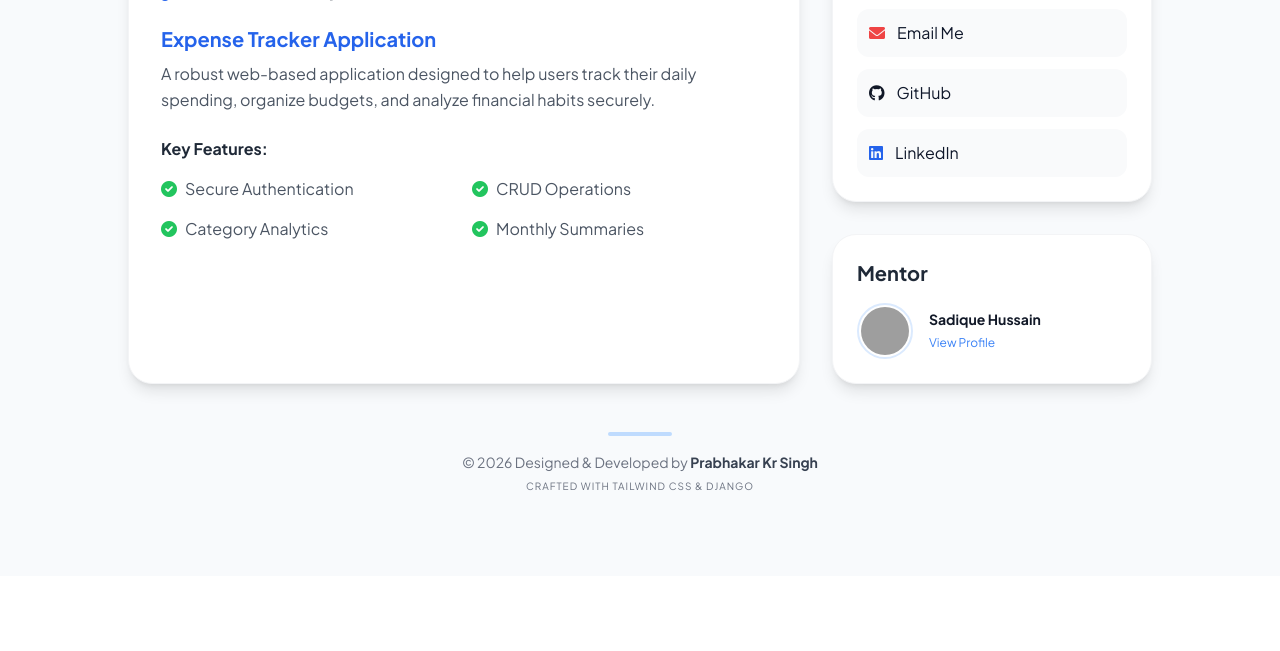
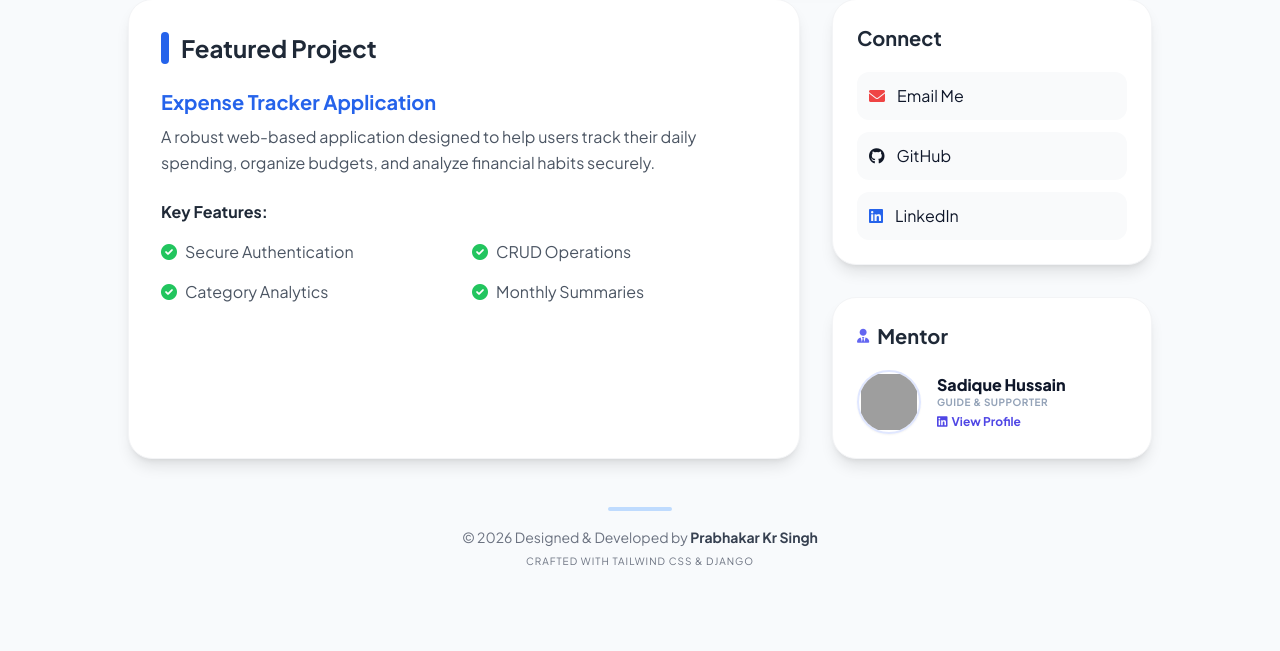
Before and after one commit to prabhakarsingh2007/expense, a Django app: page /about/ in a window 1280 px wide. Shown: the part 584-1235 px from the top of the page. Before the commit the page ends 1075 px from the top, so only its background shows below. Run offline with Django 5.2, Linux system fonts and the light colour scheme; the visitor is signed in with stand-in values (Sample User, id 1); data that the repository does not hold is empty; some libraries are stand-ins or nearby versions; grey boxes are pictures that could not be loaded.

Commit message:
feat: Enhance about me section with improved layout and styling

```diff
--- a/expense_tracker/expenses/templates/expenses/about_me.html
+++ b/expense_tracker/expenses/templates/expenses/about_me.html
@@ -11,16 +11,22 @@
         <div class="bg-white rounded-3xl shadow-xl overflow-hidden mb-8 border border-gray-100">
             <div class="md:flex items-center p-8 md:p-12 gap-10">
                 <div class="md:w-1/3 flex justify-center mb-6 md:mb-0">
-                    <div class="relative">
+                    <div class="relative group">
+                        <div class="w-64 h-80 overflow-hidden rounded-3xl border-4 border-white shadow-2xl bg-gray-50">
                             <img src="{% static 'expenses_tracker/images/mypic.jpg' %}"
-                             onerror="this.onerror=null;this.src='https://ui-avatars.com/api/?name=Prabhakar+Singh&background=3B82F6&color=fff&size=300';"
+                                onerror="this.onerror=null;this.src='https://ui-avatars.com/api/?name=Prabhakar+Singh&background=3B82F6&color=fff&size=500';"
                                 alt="Prabhakar Kr Singh"
-                             class="w-48 h-48 rounded-full object-cover border-4 border-white shadow-2xl">
-                        <div class="absolute bottom-2 right-2 bg-green-500 w-6 h-6 rounded-full border-4 border-white"></div>
+                                class="w-full h-full object-contain transition-transform duration-500 group-hover:scale-105">
+                        </div>
+
+                        <div
+                            class="absolute -bottom-2 -right-2 bg-green-500 w-8 h-8 rounded-full border-4 border-white shadow-lg animate-pulse">
+                        </div>
                     </div>
                 </div>
                 <div class="md:w-2/3 text-center md:text-left">
-                    <span class="inline-block px-4 py-1 rounded-full bg-blue-100 text-blue-600 text-sm font-semibold uppercase tracking-wide mb-3">
+                    <span
+                        class="inline-block px-4 py-1 rounded-full bg-blue-100 text-blue-600 text-sm font-semibold uppercase tracking-wide mb-3">
                         Developer By
                     </span>
                     <h1 class="text-4xl md:text-5xl font-extrabold text-gray-900 mb-2">Prabhakar Kr Singh</h1>
@@ -71,15 +77,18 @@
                 <div class="bg-white p-6 rounded-3xl shadow-lg border border-gray-100">
                     <h2 class="text-xl font-bold text-gray-800 mb-5">Connect</h2>
                     <div class="flex flex-col gap-3">
-                        <a href="mailto:prabhakarkumarsingh578@gmail.com" class="flex items-center p-3 rounded-xl bg-gray-50 hover:bg-blue-600 hover:text-white transition-all duration-300 group">
+                        <a href="mailto:prabhakarkumarsingh578@gmail.com"
+                            class="flex items-center p-3 rounded-xl bg-gray-50 hover:bg-blue-600 hover:text-white transition-all duration-300 group">
                             <i class="fas fa-envelope mr-3 text-red-500 group-hover:text-white"></i>
                             <span class="font-medium">Email Me</span>
                         </a>
-                        <a href="https://github.com/prabhakarsingh2007" target="_blank" class="flex items-center p-3 rounded-xl bg-gray-50 hover:bg-gray-900 hover:text-white transition-all duration-300 group">
+                        <a href="https://github.com/prabhakarsingh2007" target="_blank"
+                            class="flex items-center p-3 rounded-xl bg-gray-50 hover:bg-gray-900 hover:text-white transition-all duration-300 group">
                             <i class="fab fa-github mr-3 text-gray-900 group-hover:text-white"></i>
                             <span class="font-medium">GitHub</span>
                         </a>
-                        <a href="https://in.linkedin.com/in/prabhakar-singh-7880b9323" target="_blank" class="flex items-center p-3 rounded-xl bg-gray-50 hover:bg-blue-700 hover:text-white transition-all duration-300 group">
+                        <a href="https://in.linkedin.com/in/prabhakar-singh-7880b9323" target="_blank"
+                            class="flex items-center p-3 rounded-xl bg-gray-50 hover:bg-blue-700 hover:text-white transition-all duration-300 group">
                             <i class="fab fa-linkedin mr-3 text-blue-600 group-hover:text-white"></i>
                             <span class="font-medium">LinkedIn</span>
                         </a>
@@ -87,14 +96,24 @@
                 </div>
 
                 <div class="bg-white p-6 rounded-3xl shadow-lg border border-gray-100">
-                    <h2 class="text-xl font-bold text-gray-800 mb-4">Mentor</h2>
+    <h2 class="text-xl font-bold text-gray-800 mb-5 flex items-center gap-2">
+        <i class="fas fa-user-tie text-indigo-500 text-sm"></i> Mentor
+    </h2>
     <div class="flex items-center gap-4">
+        <div class="w-16 h-16 flex-shrink-0 overflow-hidden rounded-full border-2 border-indigo-100 p-0.5 shadow-sm">
             <img src="{% static 'expenses_tracker/images/ss.jpeg' %}"
-                             onerror="this.onerror=null;this.src='https://ui-avatars.com/api/?name=Sadique+Hussain&background=eee';"
-                             class="w-14 h-14 rounded-full border-2 border-blue-100 p-0.5">
-                        <div>
-                            <p class="font-bold text-gray-900 text-sm">Sadique Hussain</p>
-                            <a href="https://www.linkedin.com/in/sadique-hussain" target="_blank" class="text-blue-500 text-xs hover:underline">View Profile</a>
+                 onerror="this.onerror=null;this.src='https://ui-avatars.com/api/?name=Sadique+Hussain&background=eee&color=4F46E5';"
+                 alt="Sadique Hussain"
+                 class="w-full h-full object-cover transition-transform duration-500 hover:scale-110">
+        </div>
+
+        <div class="flex flex-col">
+            <p class="font-black text-slate-900 text-base leading-tight">Sadique Hussain</p>
+            <p class="text-[10px] text-slate-400 font-bold uppercase tracking-wider mb-1">Guide & Supporter</p>
+            <a href="https://www.linkedin.com/in/sadique-hussain" target="_blank"
+               class="text-indigo-600 text-xs font-bold hover:text-indigo-800 transition-colors flex items-center gap-1 no-underline">
+               <i class="fab fa-linkedin"></i> View Profile
+            </a>
         </div>
     </div>
 </div>
```
Lines whose indentation alone changed are shown as unchanged.
